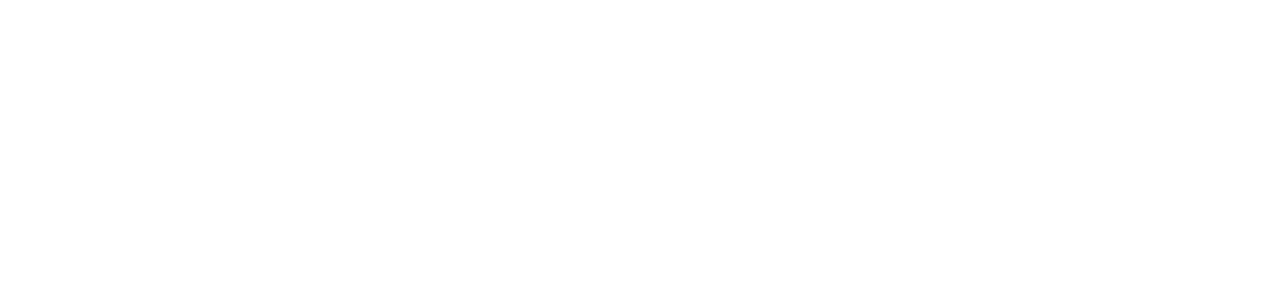
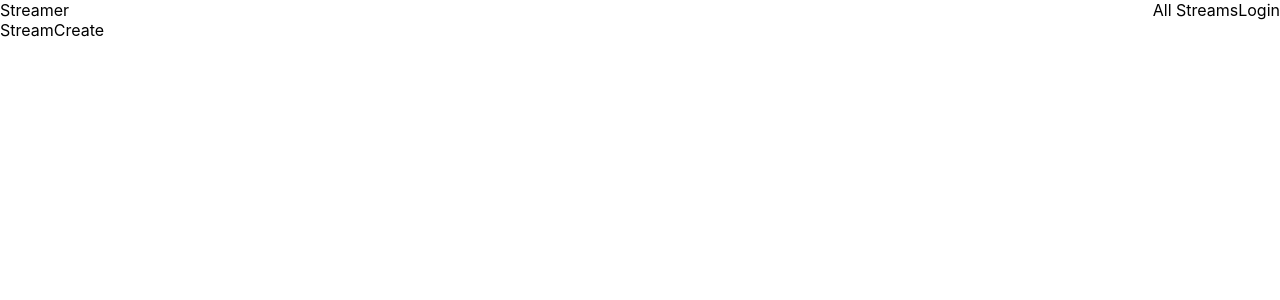
Before and after one commit to buigabor/twitch-simplified, a React (Create React App) app in the folder stream/client/: page /streams/new in a window 1280 px wide. Shown: the top 300 px of the page. Built offline with nearby package versions, Linux system fonts and the light colour scheme.

Commit message:
Scaffolding components

```diff
--- a/stream/client/package.json
+++ b/stream/client/package.json
@@ -3,6 +3,7 @@
   "version": "0.1.0",
   "private": true,
   "dependencies": {
+    "@emotion/react": "^11.1.5",
     "@testing-library/jest-dom": "^5.11.4",
     "@testing-library/react": "^11.1.0",
     "@testing-library/user-event": "^12.1.10",
@@ -39,5 +40,8 @@
       "last 1 firefox version",
       "last 1 safari version"
     ]
+  },
+  "devDependencies": {
+    "@types/react-router-dom": "^5.1.7"
   }
 }
--- a/stream/client/src/App.tsx
+++ b/stream/client/src/App.tsx
@@ -1,10 +1,26 @@
 import React from 'react';
+import { BrowserRouter, Route } from 'react-router-dom';
 import './App.css';
+import { Header } from './components/Header';
+import { StreamCreate } from './components/Streams/StreamCreate';
+import { StreamDelete } from './components/Streams/StreamDelete';
+import { StreamEdit } from './components/Streams/StreamEdit';
+import { StreamList } from './components/Streams/StreamList';
+import { StreamShow } from './components/Streams/StreamShow';
 
 function App() {
   return (
     <div>
-
+      <BrowserRouter>
+        <div>
+          <Header/>
+          <Route path="/" exact component={StreamList} />
+          <Route path="/streams/new" exact component={StreamCreate} />
+          <Route path="/streams/edit" exact component={StreamEdit} />
+          <Route path="/streams/delete" exact component={StreamDelete} />
+          <Route path="/streams/show" exact component={StreamShow} />
+        </div>
+      </BrowserRouter>
     </div>
   );
 }
--- /dev/null
+++ b/stream/client/src/components/Header.tsx
@@ -0,0 +1,27 @@
+/** @jsxImportSource @emotion/react */
+import { css } from '@emotion/react';
+import React from 'react';
+import { Link } from 'react-router-dom';
+
+const headerStyles = css`
+  display: flex;
+  justify-content: space-between;
+  a {
+    color: inherit;
+    text-decoration: none;
+  }
+`;
+
+export const Header:React.FC = () => {
+  return (
+    <div css={headerStyles}>
+      <div className="nav__left-side">
+        <Link to="/">Streamer</Link>
+      </div>
+      <div className="nav__right-side">
+        <Link to="/">All Streams</Link>
+        <Link to="/">Login</Link>
+      </div>
+    </div>
+  );
+}
--- /dev/null
+++ b/stream/client/src/components/Streams/StreamCreate.tsx
@@ -0,0 +1,5 @@
+import React from 'react';
+
+export const StreamCreate: React.FC = () => {
+  return <div>StreamCreate</div>;
+};
--- /dev/null
+++ b/stream/client/src/components/Streams/StreamDelete.tsx
@@ -0,0 +1,5 @@
+import React from 'react';
+
+export const StreamDelete: React.FC = () => {
+  return <div>StreamDelete</div>;
+};
--- /dev/null
+++ b/stream/client/src/components/Streams/StreamEdit.tsx
@@ -0,0 +1,5 @@
+import React from 'react';
+
+export const StreamEdit: React.FC = () => {
+  return <div>StreamEdit</div>;
+};
--- /dev/null
+++ b/stream/client/src/components/Streams/StreamList.tsx
@@ -0,0 +1,5 @@
+import React from 'react';
+
+export const StreamList:React.FC = () => {
+  return <div>StreamList</div>;
+};
--- /dev/null
+++ b/stream/client/src/components/Streams/StreamShow.tsx
@@ -0,0 +1,5 @@
+import React from 'react';
+
+export const StreamShow:React.FC = () => {
+  return <div>StreamShow</div>;
+};
```
Also changed, not shown: 1 other file (tests, documents, lock files or other folders).
